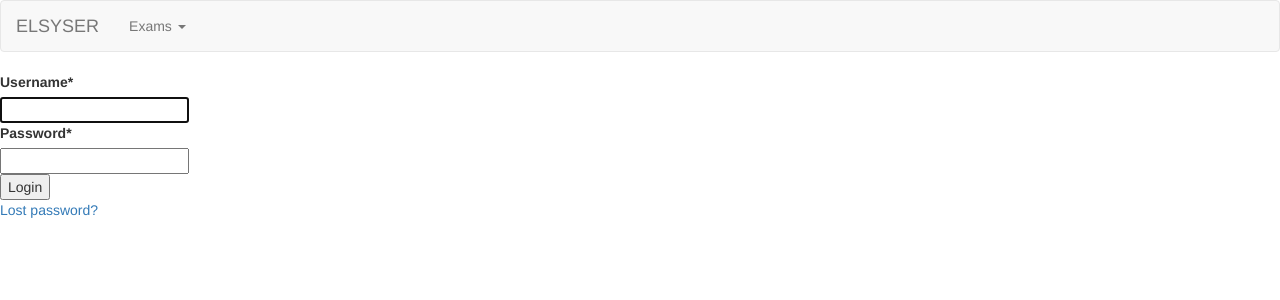
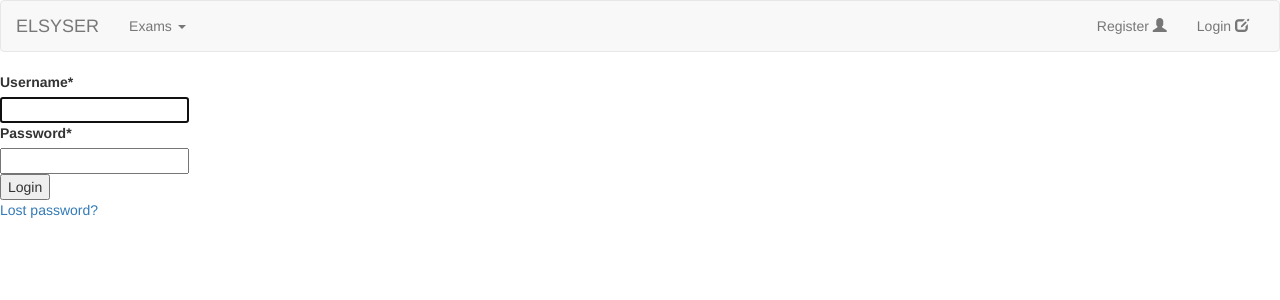
Before and after one commit to pu6ki/elsyser, a Django app: page /login/ in a window 1280 px wide. Shown: the top 300 px of the page. Run offline with Django 3.2, Linux system fonts and the light colour scheme; some libraries are stand-ins or nearby versions.

Commit message:
Added login/logout buttons

```diff
--- a/website/templates/website/base.html
+++ b/website/templates/website/base.html
@@ -4,7 +4,7 @@
         {% load static %}
         <meta charset="utf-8" />
         <title>ELSYSER{% block title %}{% endblock %}</title>
-        <link rel="stylesheet" href="{% static "website/bootstrap-3.3.7-dist/css/bootstrap.min.css" %}" />
+        <link rel="stylesheet" href="{% static 'website/bootstrap-3.3.7-dist/css/bootstrap.min.css' %}"/>
     </head>
     <body>
         <nav class="navbar navbar-default">
@@ -34,6 +34,35 @@
                             </ul>
                         </li>
                     </ul>
+
+                    <ul class="nav navbar-nav navbar-right">
+                        {% if not user.is_authenticated %}
+                            <li>
+                                <a href="{% url 'website:register' %}">
+                                    Register
+                                    <span class="glyphicon glyphicon-user"></span>
+                                </a>
+                            </li>
+                            <li>
+                                <a href="{% url 'login' %}">
+                                    Login
+                                    <span class="glyphicon glyphicon-edit"></span>
+                                </a>
+                            </li>
+                        {% else %}
+                            <li>
+                                <a href="{% url 'website:profile' %}">
+                                    {{ user.username }}
+                                </a>
+                            </li>
+                            <li>
+                                <a href="{% url 'logout' %}">
+                                    Logout
+                                    <span class="glyphicon glyphicon-share-alt"></span>
+                                </a>
+                            </li>
+                        {% endif %}
+                    </ul>
                 </div>
             </div>
         </nav>
```
Also changed, not shown: website/templates/website/home.html (+1 -7 lines).
